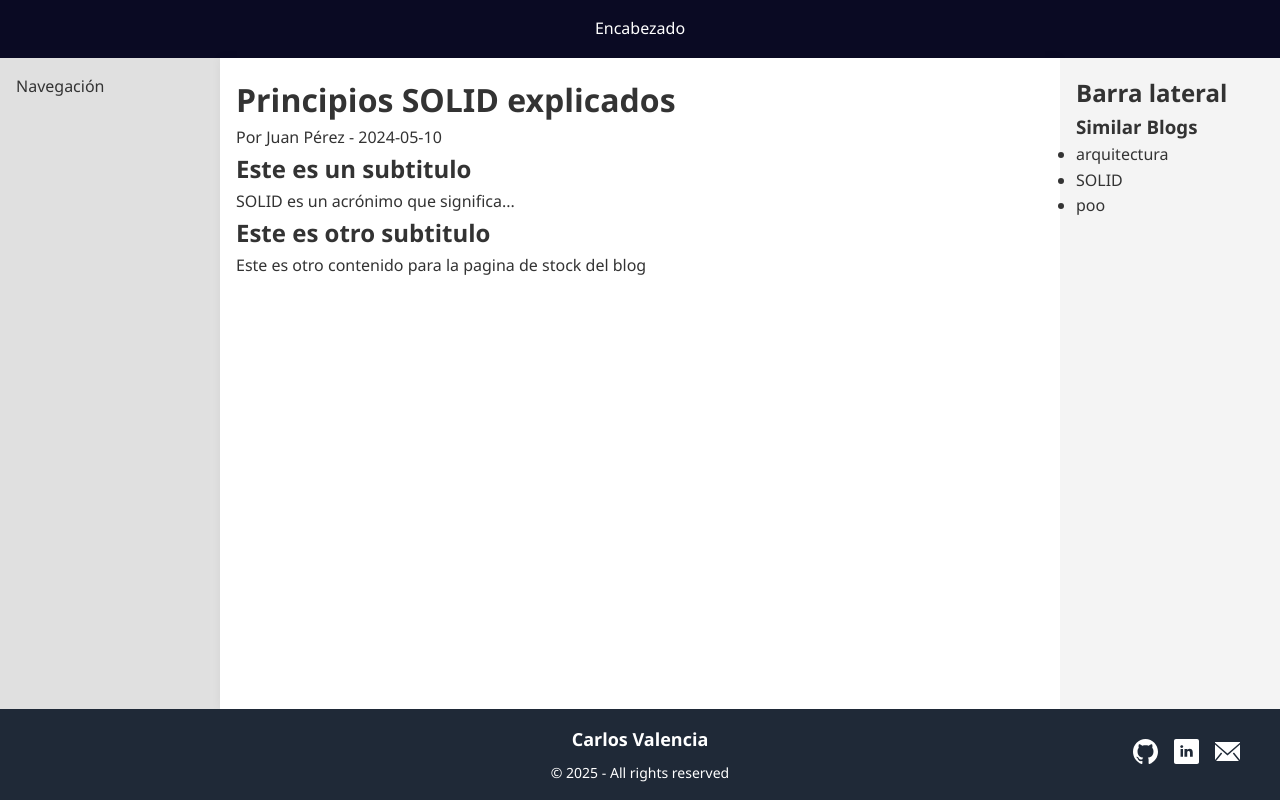
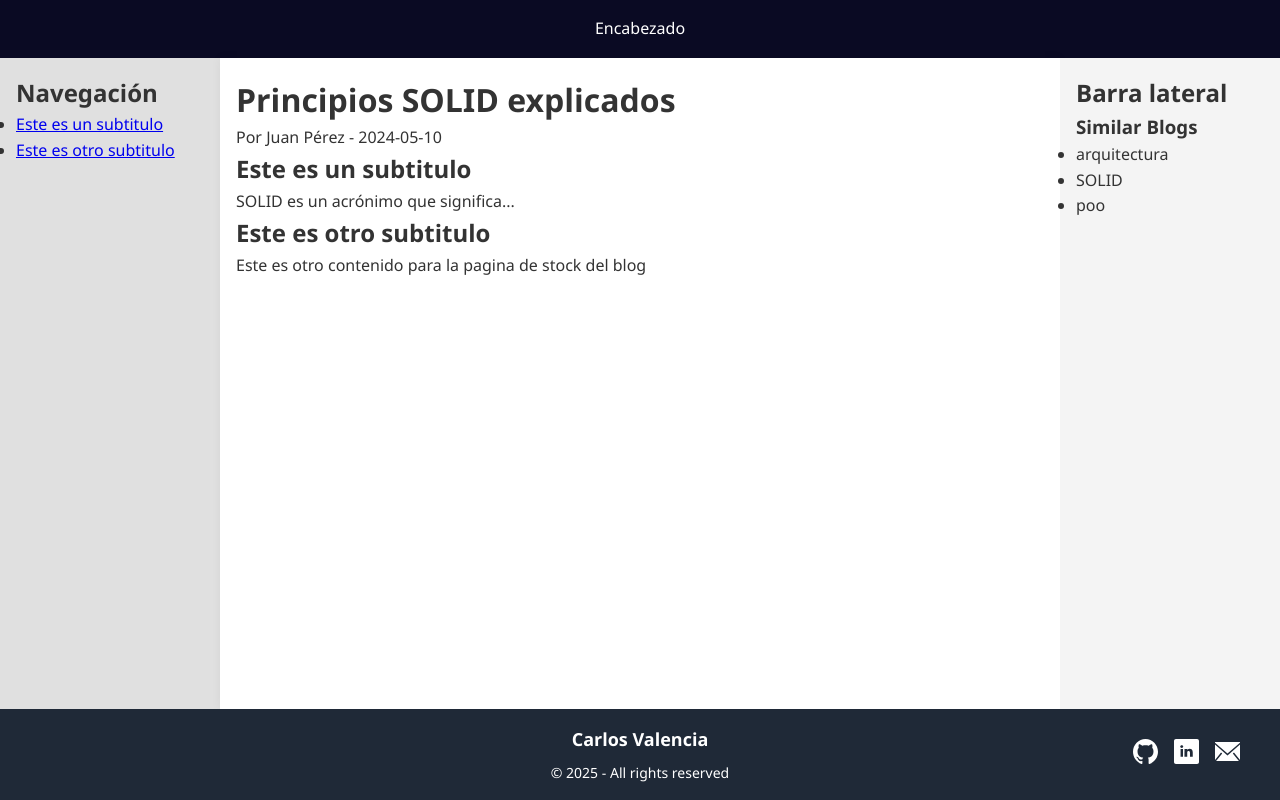
Before and after one commit to carlosValencia01/personal-page, a React (Vite) app: page /blog/arquitectura-solid in a window 1280 px wide. Built offline with nearby package versions, Linux system fonts and the light colour scheme.

Commit message:
add: content list

```diff
--- a/src/Pages/Blogs/BlogPost.jsx
+++ b/src/Pages/Blogs/BlogPost.jsx
@@ -9,9 +9,11 @@ function BlogPost() {
   const { slug } = useParams();
   const blog = blogs.find(b => b.slug === slug);
   const [suggestedList, setSuggestedList] = useState([]);
+  const [contentList, setContentList] = useState([]);
 
   useEffect(() => {
     updateSuggestedBlogs();
+    updateContentList();
   }, [slug])
 
   const updateSuggestedBlogs = () => {
@@ -21,18 +23,36 @@ function BlogPost() {
     });
   }
 
+  const updateContentList = () => {
+    blog.content.forEach(x => {
+      //take each subtitle and add to contentent list
+      setContentList(prevItems => [...prevItems, x.subtitle]);
+    });
+  }
+
   if (!blog) return <h2>Blog no encontrado</h2>;
 
   return (
     <div className="layout">
-      <header className="header">Encabezado</header>
-      <nav className="sidebar-left">Navegación</nav>
+      <header className="header">
+        Encabezado
+      </header>
+      <nav className="sidebar-left">
+        <h2>Navegación</h2>
+        <ul>
+          {contentList.map((link, index) => (
+            <li key={index}>
+              <a href={`#`+link}>{link}</a>
+            </li>
+          ))}
+        </ul>
+      </nav>
       <main className="main-content">
          <div className="max-w-3xl mx-auto p-4">
             <h1 className="text-3xl font-bold mb-2">{blog.title}</h1>
             <p className="text-sm text-gray-600 mb-4">Por {blog.author} - {blog.date}</p>
             <div className="prose">{blog.content.map((x)=>(
-                <div key={x.subtitle}>
+                <div key={x.subtitle} id={x.subtitle}>
                   <h2>{x.subtitle}</h2>
                   <p>{x.contenido}</p>
                 </div>
```
